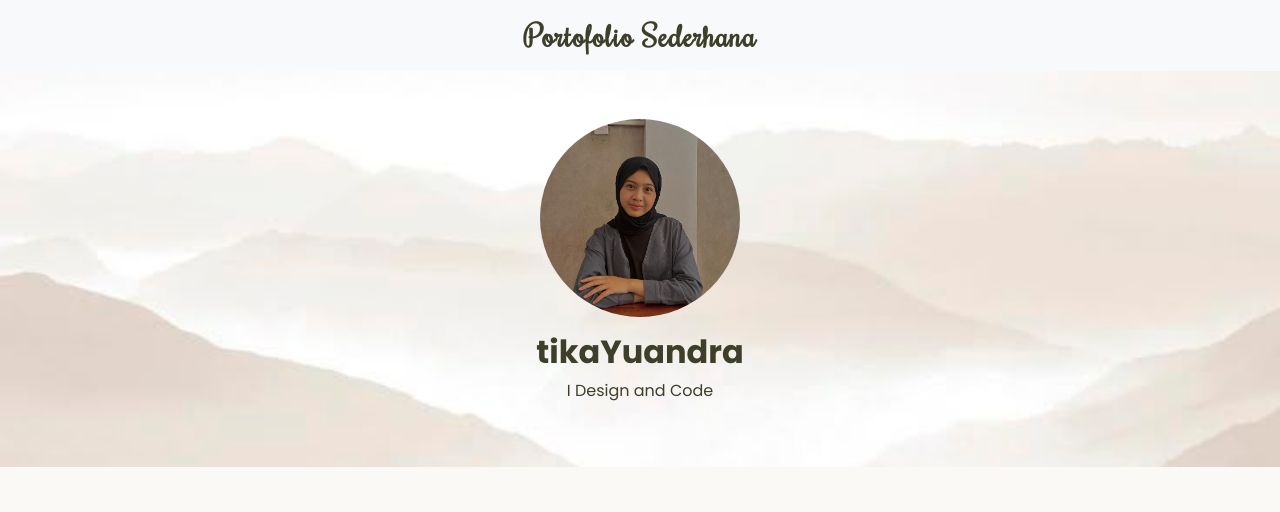
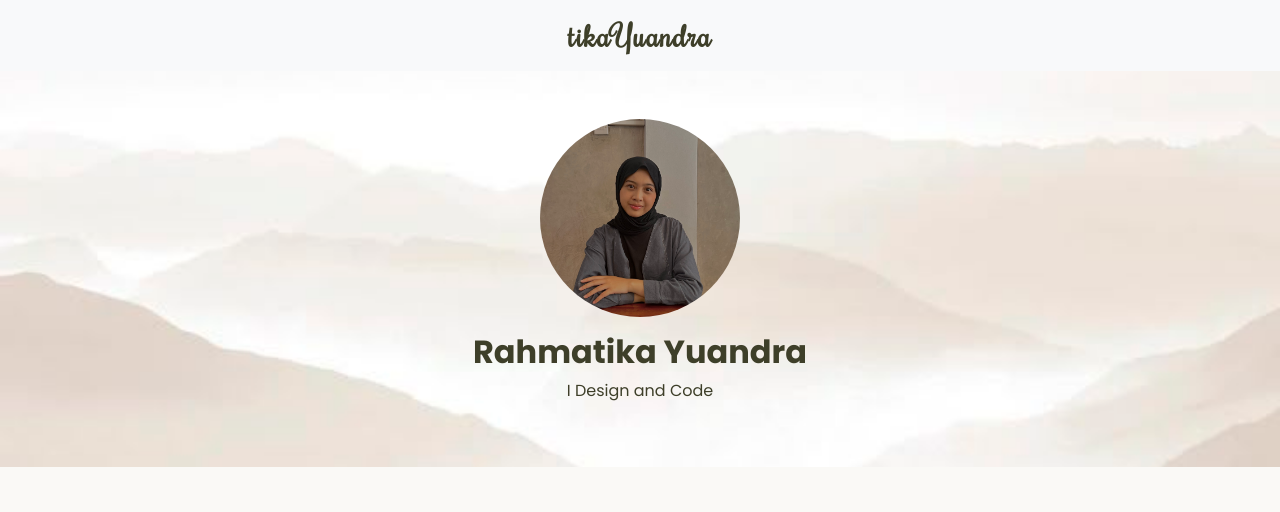
Before and after one commit to rahmatikayuandra/Portfolio, a plain HTML site: page index.html in a window 1280 px wide. Shown: the top 512 px of the page. Drawn offline with Linux system fonts and the light colour scheme.

Commit message:
header update

```diff
--- a/css/style.css
+++ b/css/style.css
@@ -14,7 +14,7 @@ body {
 }
 
 .hero-section {
-  background-image: url('../img3.jpeg');
+  background-image: url('../img/img3.jpeg');
   background-size: cover;
   background-position: center;
   background-repeat: no-repeat;
--- a/index.html
+++ b/index.html
@@ -11,14 +11,14 @@
 <body>
     <nav class="navbar navbar-expand-lg navbar-light bg-light">
     <div class="container">
-      <a class="navbar-brand fw-bold mx-auto" href="#">Portofolio Sederhana</a>
+      <a class="navbar-brand fw-bold mx-auto" href="#">tikaYuandra</a>
     </div>
   </nav>
 
   <section class="text-center py-5 hero-section">
   <div class="container">
-    <img src="img2.jpg" alt="Ika Cantik" class="rounded-circle mb-3" width="200">
-    <h2 class="fw-bold">tikaYuandra</h2>
+    <img src="img/img2.jpg" alt="Ika Cantik" class="rounded-circle mb-3" width="200">
+    <h2 class="fw-bold">Rahmatika Yuandra</h2>
     <p>I Design and Code</p>
   </div>
   </section>
```
Also changed, not shown: img/img1.jpg (renamed from img1.jpg), img/img2.jpg (renamed from img2.jpg), img/img3.jpeg (renamed from img3.jpeg), 1 other file.
